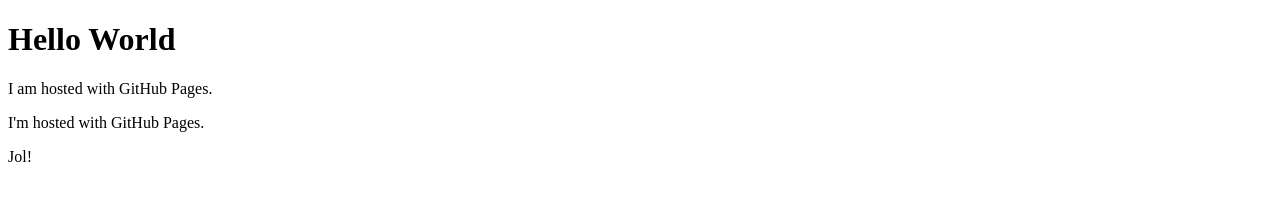
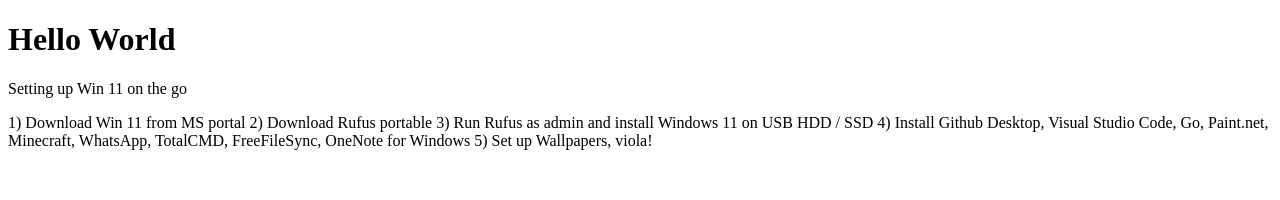
Before and after one commit to kowalsk/website, a plain HTML site: page index.html in a window 1280 px wide. Drawn offline with Linux system fonts and the light colour scheme.

Commit message:
Update index.html

```diff
--- a/index.html
+++ b/index.html
@@ -2,8 +2,11 @@
 <html>
 <body>
 <h1>Hello World</h1>
-<p>I am hosted with GitHub Pages.</p>
-<p>I'm hosted with GitHub Pages.</p>
-Jol!
+<p>Setting up Win 11 on the go</p>
+1) Download Win 11 from MS portal
+2) Download Rufus portable
+3) Run Rufus as admin and install Windows 11 on USB HDD / SSD
+4) Install Github Desktop, Visual Studio Code, Go, Paint.net, Minecraft, WhatsApp, TotalCMD, FreeFileSync, OneNote for Windows
+5) Set up Wallpapers, viola!
 </body>
 </html>
```
